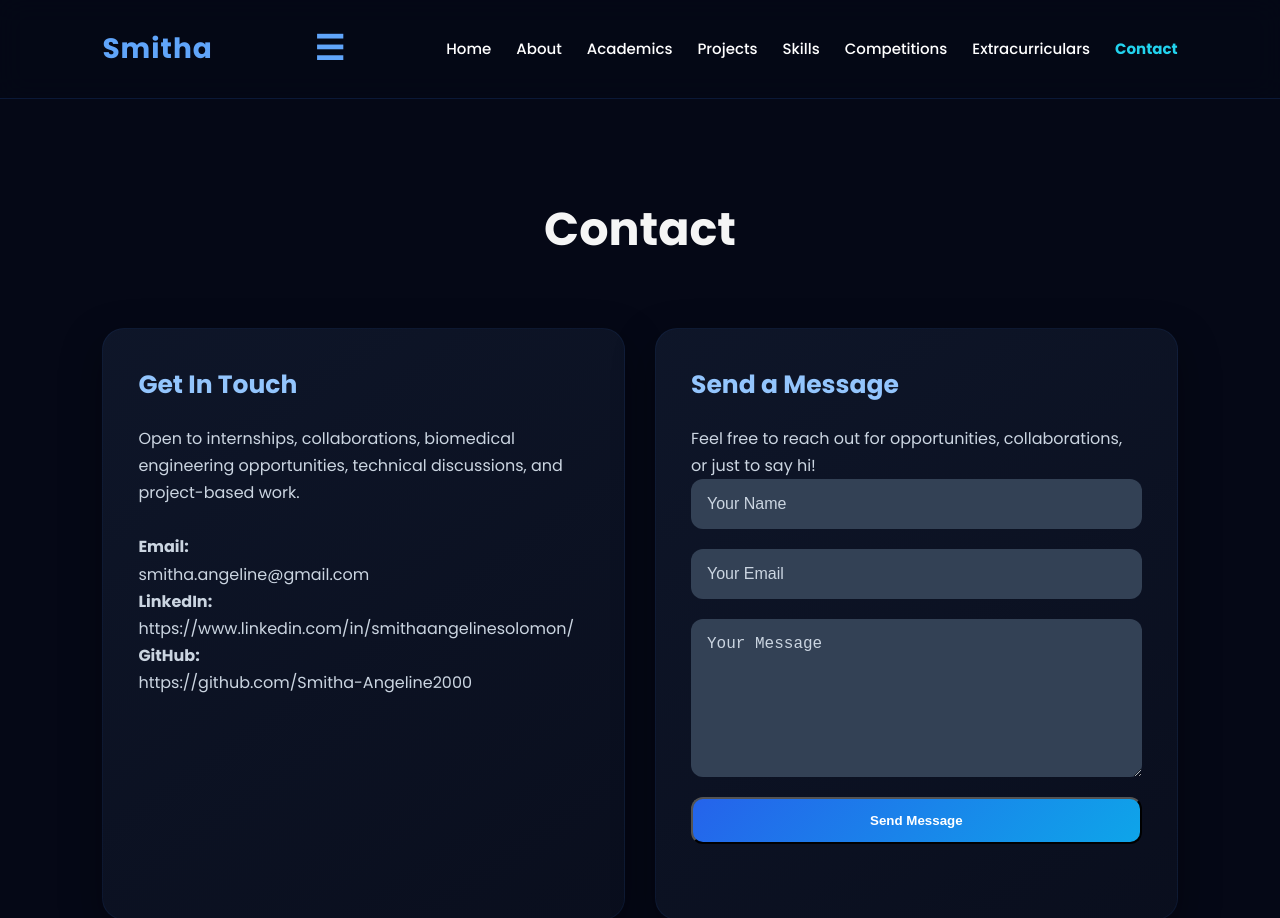
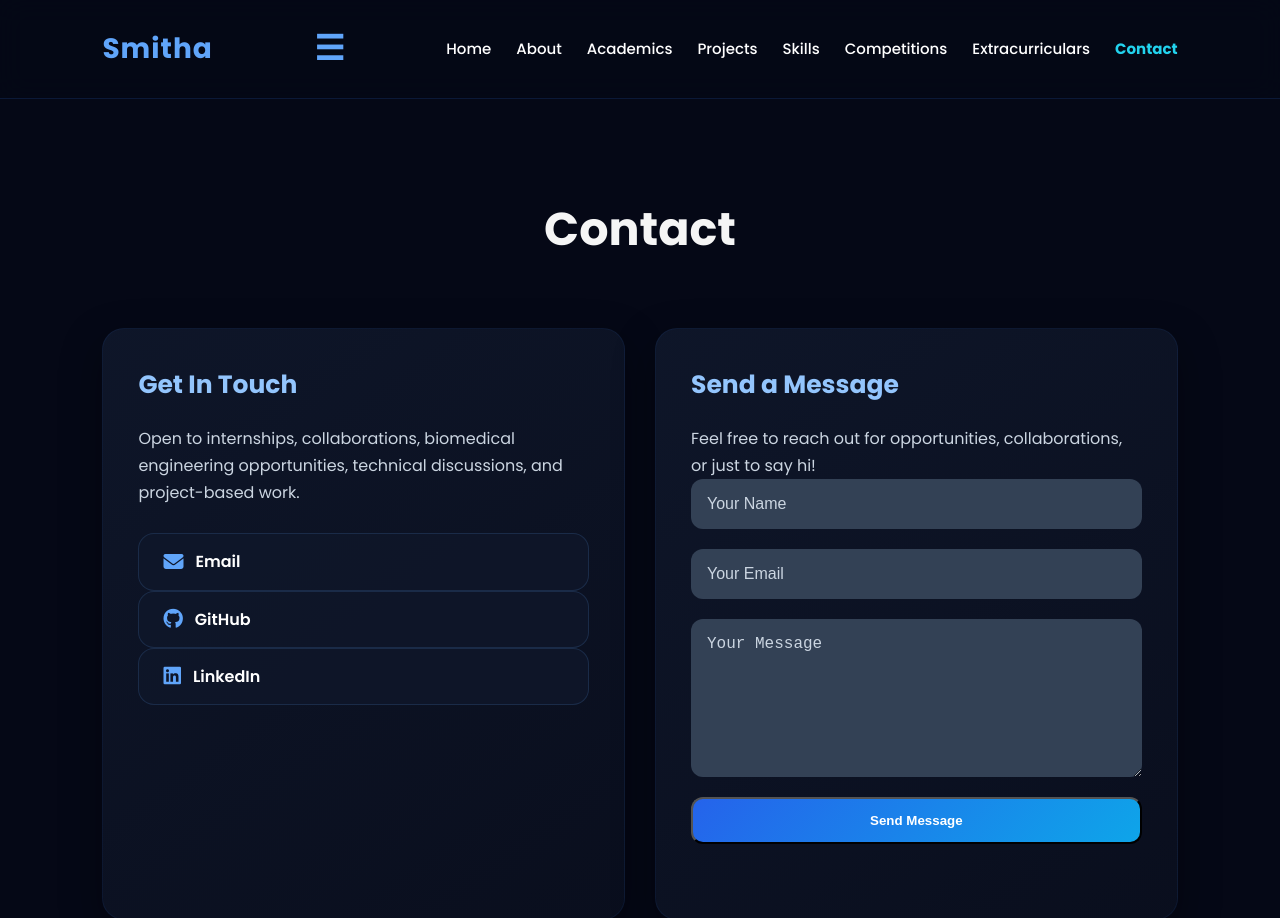
Before and after one commit to Smitha-Angeline2000/profile-website, a plain HTML site: page contact.html in a window 1280 px wide. Shown: the top 918 px of the page. Drawn offline with Linux system fonts and the light colour scheme.

Commit message:
link updation

```diff
--- a/contact.html
+++ b/contact.html
@@ -11,6 +11,10 @@
     Contact | Smitha Angeline Solomon
   </title>
 
+  <link
+  rel="stylesheet"
+  href="https://cdnjs.cloudflare.com/ajax/libs/font-awesome/6.5.1/css/all.min.css"
+/>
   <link rel="stylesheet" href="style.css">
 
 </head>
@@ -67,24 +71,50 @@
 
         <br>
 
-        <div class="contact-info">
+        <div class="contact-links">
 
-          <p>
-            <strong>Email:</strong><br>
-            smitha.angeline@gmail.com
-          </p>
+  <!-- EMAIL -->
 
-          <p>
-            <strong>LinkedIn:</strong><br>
-            https://www.linkedin.com/in/smithaangelinesolomon/
-          </p>
+  <a
+    href="mailto:yourmail@gmail.com"
+    class="contact-link"
+  >
 
-          <p>
-            <strong>GitHub:</strong><br>
-            https://github.com/Smitha-Angeline2000
-          </p>
+    <i class="fa-solid fa-envelope"></i>
 
-        </div>
+    Email
+
+  </a>
+
+  <!-- GITHUB -->
+
+  <a
+    href="https://github.com/yourusername"
+    target="_blank"
+    class="contact-link"
+  >
+
+    <i class="fa-brands fa-github"></i>
+
+    GitHub
+
+  </a>
+
+  <!-- LINKEDIN -->
+
+  <a
+    href="https://linkedin.com/in/yourprofile"
+    target="_blank"
+    class="contact-link"
+  >
+
+    <i class="fa-brands fa-linkedin"></i>
+
+    LinkedIn
+
+  </a>
+
+</div>
 
       </div>
 
--- a/style.css
+++ b/style.css
@@ -1104,3 +1104,48 @@ footer p {
 
   font-weight: 500;
 }
+
+.contact-link {
+
+  display: flex;
+
+  align-items: center;
+
+  gap: 12px;
+
+  padding: 14px 24px;
+
+  border-radius: 16px;
+
+  text-decoration: none;
+
+  color: white;
+
+  font-weight: 600;
+
+  background:
+    rgba(15, 23, 42, 0.95);
+
+  border:
+    1px solid rgba(96, 165, 250, 0.15);
+
+  transition: 0.3s ease;
+}
+
+.contact-link:hover {
+
+  transform: translateY(-4px);
+
+  border-color:
+    rgba(96, 165, 250, 0.4);
+
+  box-shadow:
+    0 10px 25px rgba(37, 99, 235, 0.15);
+}
+
+.contact-link i {
+
+  font-size: 20px;
+
+  color: #60a5fa;
+}
```
Also changed, not shown: about.html (+4 -0 lines), academics.html (+5 -0 lines), competitions.html (+4 -0 lines), extracurriculars.html (+4 -0 lines), index.html (+5 -0 lines), projects.html (+5 -0 lines), skills.html (+5 -0 lines), thanks.html (+5 -0 lines).
